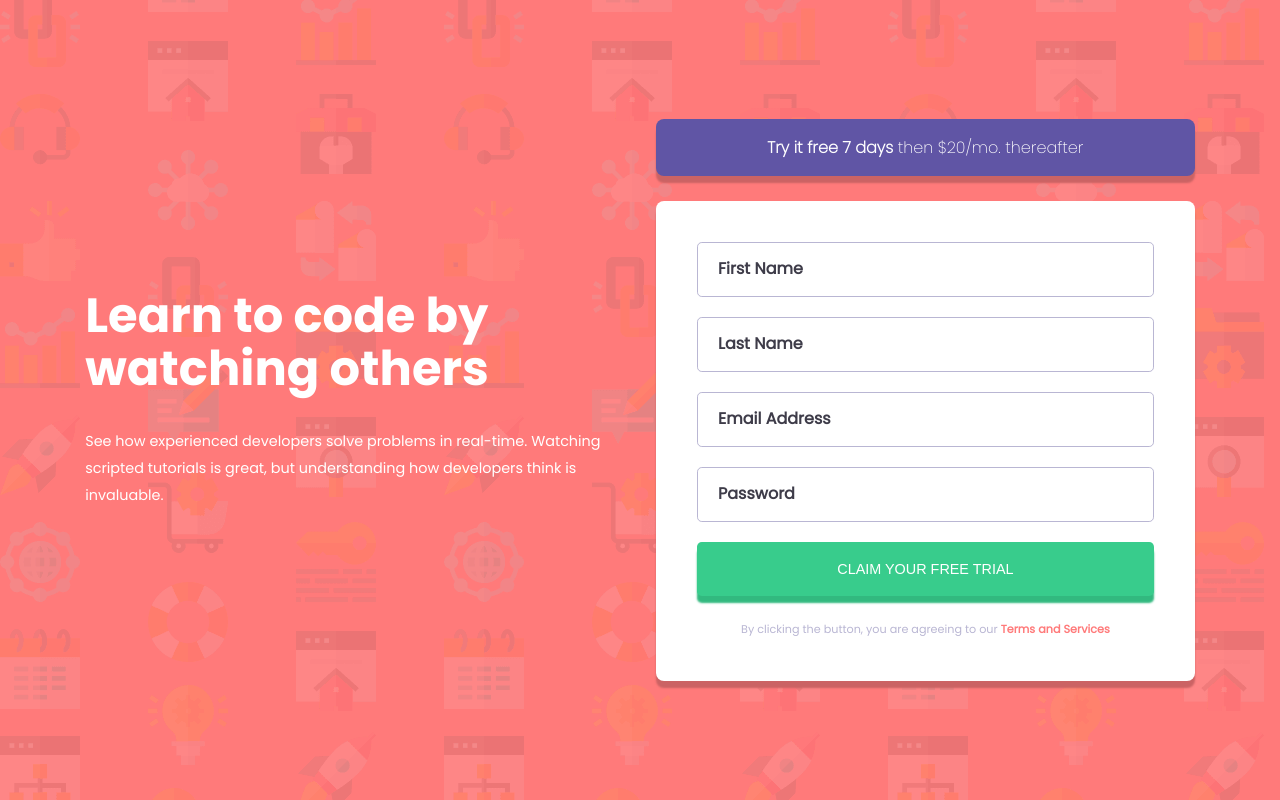
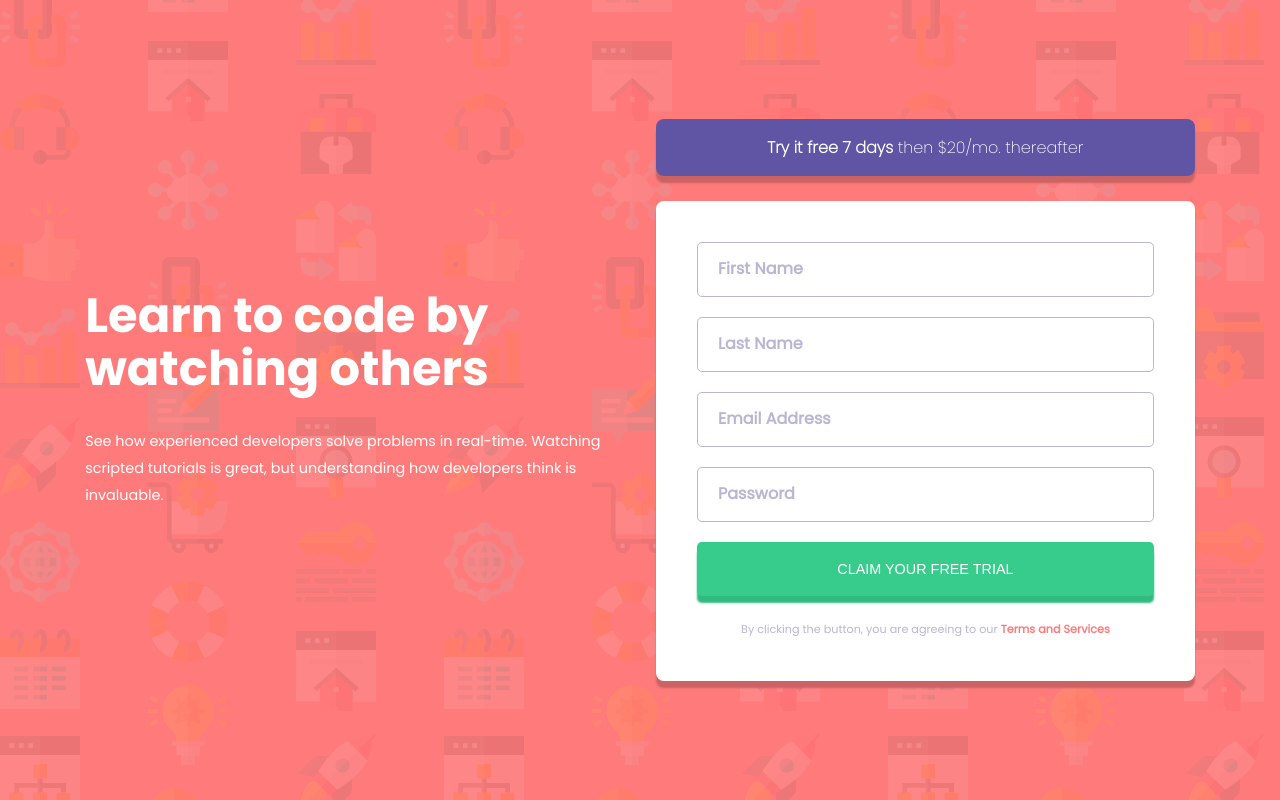
Before and after one commit to jarher/introComponentWithSignUpForm, a website with bundled scripts: page index.html in a window 1280 px wide. Built offline with nearby package versions, Linux system fonts and the light colour scheme.

Commit message:
fix errors

```diff
--- a/assets/css/styles.css
+++ b/assets/css/styles.css
@@ -14,7 +14,7 @@
   color: white;
 }
 
-input::placeholder, input {
+input {
   color: hsl(249, 10%, 26%);
 }
 
@@ -130,6 +130,7 @@ input {
 input::placeholder {
   font-family: "Poppins-Regular";
   font-weight: 700;
+  color: hsl(246, 25%, 77%);
 }
 input:focus {
   border-color: hsl(249, 10%, 26%);
--- a/assets/js/formElementsData.js
+++ b/assets/js/formElementsData.js
@@ -41,7 +41,6 @@ const formElements = [
     id: "submit",
     class: "inputForm submitButton",
     type: "submit",
-    placeholder: null,
     required: false,
     value: "claim your free trial",
   },
--- a/assets/js/formTemplate.js
+++ b/assets/js/formTemplate.js
@@ -21,18 +21,21 @@ class FormTemplate {
       errorImg.setAttribute("src", "./assets/images/icon-error.svg");
       errorImg.setAttribute("alt", "error icon");
       //get attributes and values to input
+      if (rest.hasOwnProperty("placeholder")) {
+        input.setAttribute("placeholder", rest.placeholder);
+        delete rest["placeholder"];
+      }
+      if (rest.hasOwnProperty("required")) {
+        input.setAttribute("required", "");
+        delete rest["required"];
+      }
+
       const entries = Object.entries(rest);
       for (let [key, value] of entries) {
-        if (key === "required") {
-          if (value) {
-            input.setAttribute(key, "");
-          }
-        } else {
-          input.setAttribute(
-            key === "value" ? "value" : key,
-            value !== null ? value : ""
-          );
-        }
+        input.setAttribute(
+          key === "value" ? "value" : key,
+          value !== null ? value : ""
+        );
       }
       inputWrapper.appendChild(input);
       inputWrapper.appendChild(errorMessage);
```
Also changed, not shown: 1 other file.
